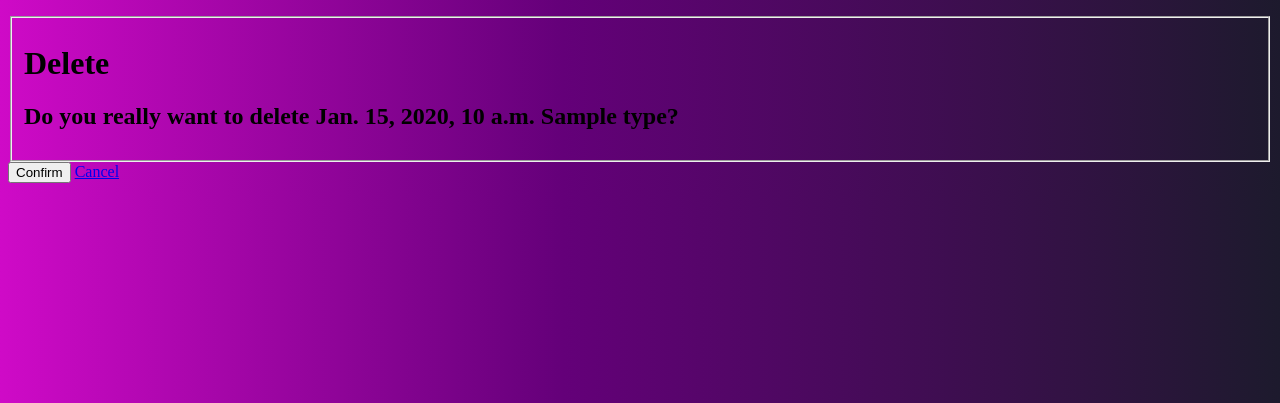
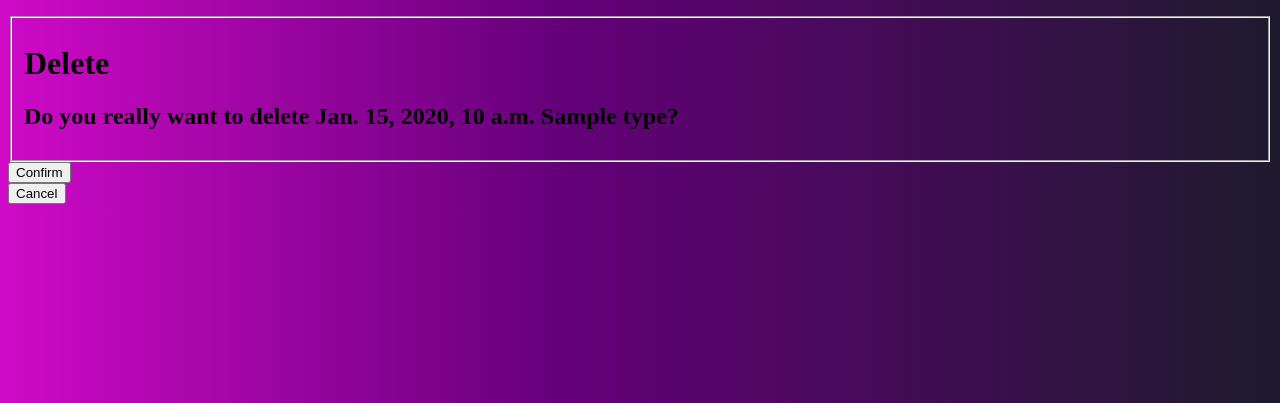
Before and after one commit to Daunoras/FitnessApp, a Django app: template mysite/templates/workout_delete.html in a window 1280 px wide. Shown: the part 96-499 px from the top of the page. Run offline with Django 5.2, Linux system fonts and the light colour scheme; the template is opened without the code that fills it: most values are stand-ins (such as "Sample title", 1, 10 or a date in 2020); some libraries are stand-ins or nearby versions.

Commit message:
fixed delete templates cancel button bug

```diff
--- a/mysite/templates/nutrition_delete.html
+++ b/mysite/templates/nutrition_delete.html
@@ -10,8 +10,8 @@
         </fieldset>
         <div class="form-group">
             <button id="destroy" type="submit">Confirm</button>
-            <a  href="{% url 'nutrition-details' object.id %}"><button>Cancel</button></a>
         </div>
     </form>
+        <a href="{% url 'nutrition-details' object.id %}"><button>Cancel</button></a>
     </div>
 {% endblock content %}
--- a/mysite/templates/weighting_delete.html
+++ b/mysite/templates/weighting_delete.html
@@ -10,8 +10,9 @@
         </fieldset>
         <div class="form-group">
             <button id="destroy" type="submit">Confirm</button>
-            <a  href="{% url 'nutrition-details' object.id %}"><button>Cancel</button></a>
+
         </div>
     </form>
+         <a  href="{% url 'weighting' %}"><button>Cancel</button></a>
     </div>
 {% endblock content %}
--- a/mysite/templates/workout_delete.html
+++ b/mysite/templates/workout_delete.html
@@ -10,8 +10,9 @@
         </fieldset>
         <div class="form-group">
             <button id="destroy" type="submit">Confirm</button>
-            <a class="btn btn-outline-secondary" href="{% url 'workout-details' object.id %}">Cancel</a>
+
         </div>
     </form>
+        <a href="{% url 'workout-details' object.id %}"><button>Cancel</button></a>
     </div>
 {% endblock content %}
```
Also changed, not shown: mysite/db.sqlite3.
